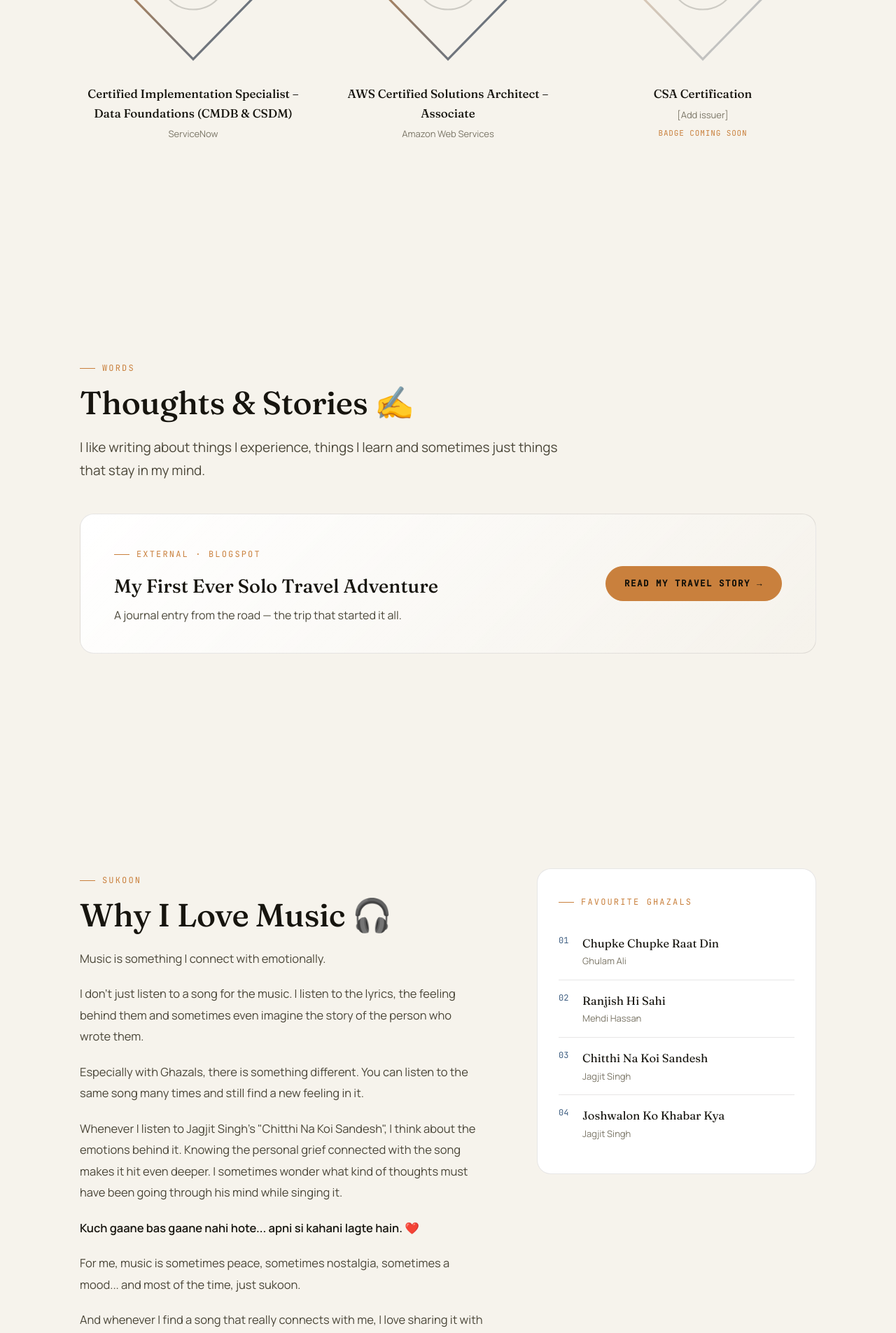
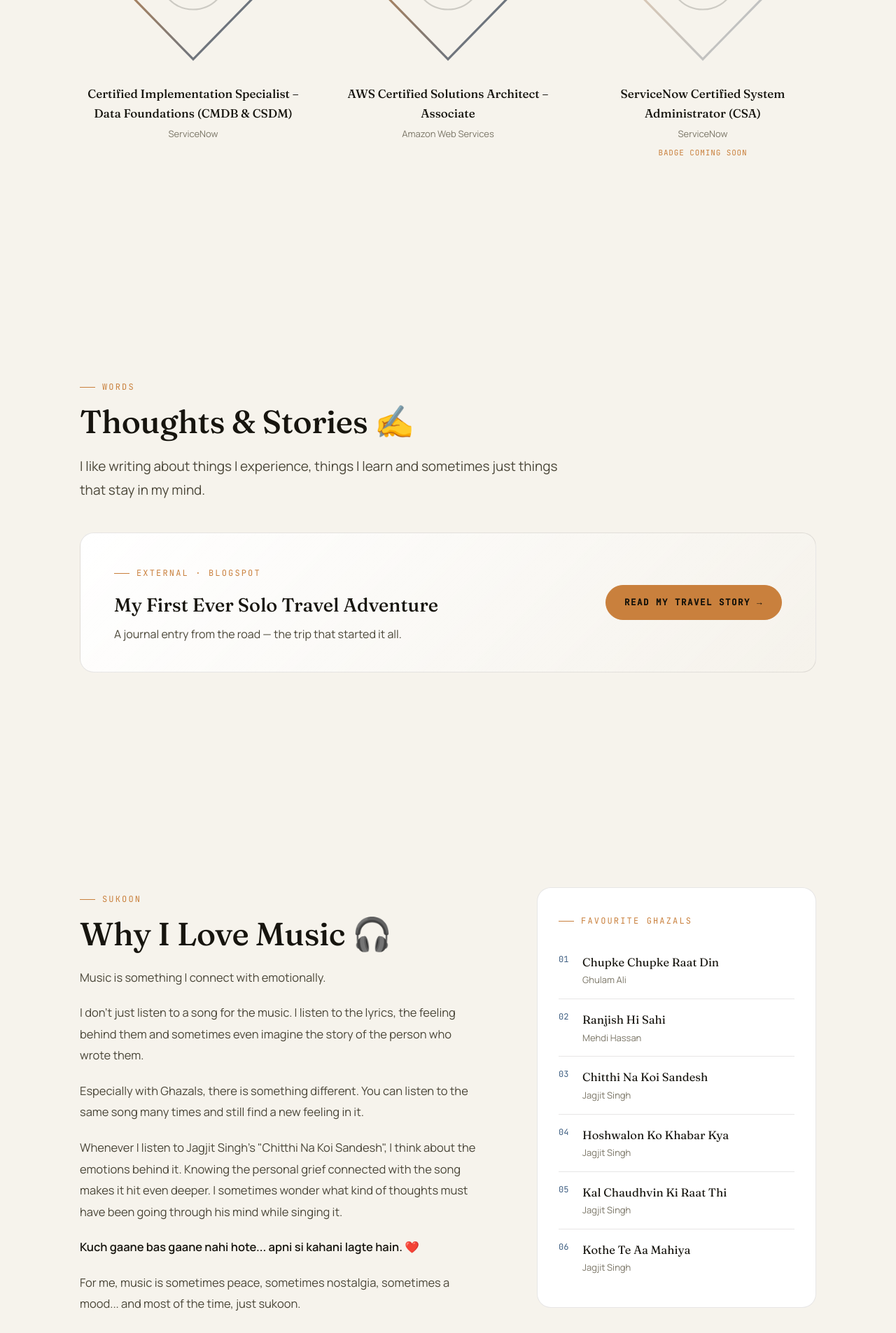
Before and after one commit to Pareshch28/Paresh_dev, a React (Vite) app: page / in a window 1280 px wide. Shown: the part 7100-9005 px from the top of the page at 70% size. Built offline with nearby package versions, Linux system fonts and the light colour scheme.

Commit message:
Updates to music and certifications

```diff
--- a/src/config/certifications.js
+++ b/src/config/certifications.js
@@ -18,10 +18,10 @@ export const certifications = [
       "https://www.credly.com/badges/5160c0d3-bdb9-4fa2-a2e9-904d1b463e57/public_url",
   },
   {
-    name: "CSA Certification",
-    issuer: "[Add issuer]",
+    name: "ServiceNow Certified System Administrator (CSA)",
+    issuer: "ServiceNow",
     image: "placeholder",
-    verificationUrl: "", // [Add Credly verification URL]
+    verificationUrl: "https://www.credly.com/badges/1f090eaf-5056-4ac3-aa7d-813b669f2ca1/public_url", // [Add Credly verification URL]
     comingSoon: true,
   },
 ];
--- a/src/content/music.js
+++ b/src/content/music.js
@@ -12,5 +12,7 @@ export const favoriteGhazals = [
   { title: "Chupke Chupke Raat Din", artist: "Ghulam Ali" },
   { title: "Ranjish Hi Sahi", artist: "Mehdi Hassan" },
   { title: "Chitthi Na Koi Sandesh", artist: "Jagjit Singh" },
-  { title: "Joshwalon Ko Khabar Kya", artist: "Jagjit Singh" },
+  { title: "Hoshwalon Ko Khabar Kya", artist: "Jagjit Singh" },
+  { title: "Kal Chaudhvin Ki Raat Thi", artist: "Jagjit Singh" },
+  { title: "Kothe Te Aa Mahiya", artist: "Jagjit Singh" },
 ];
```
